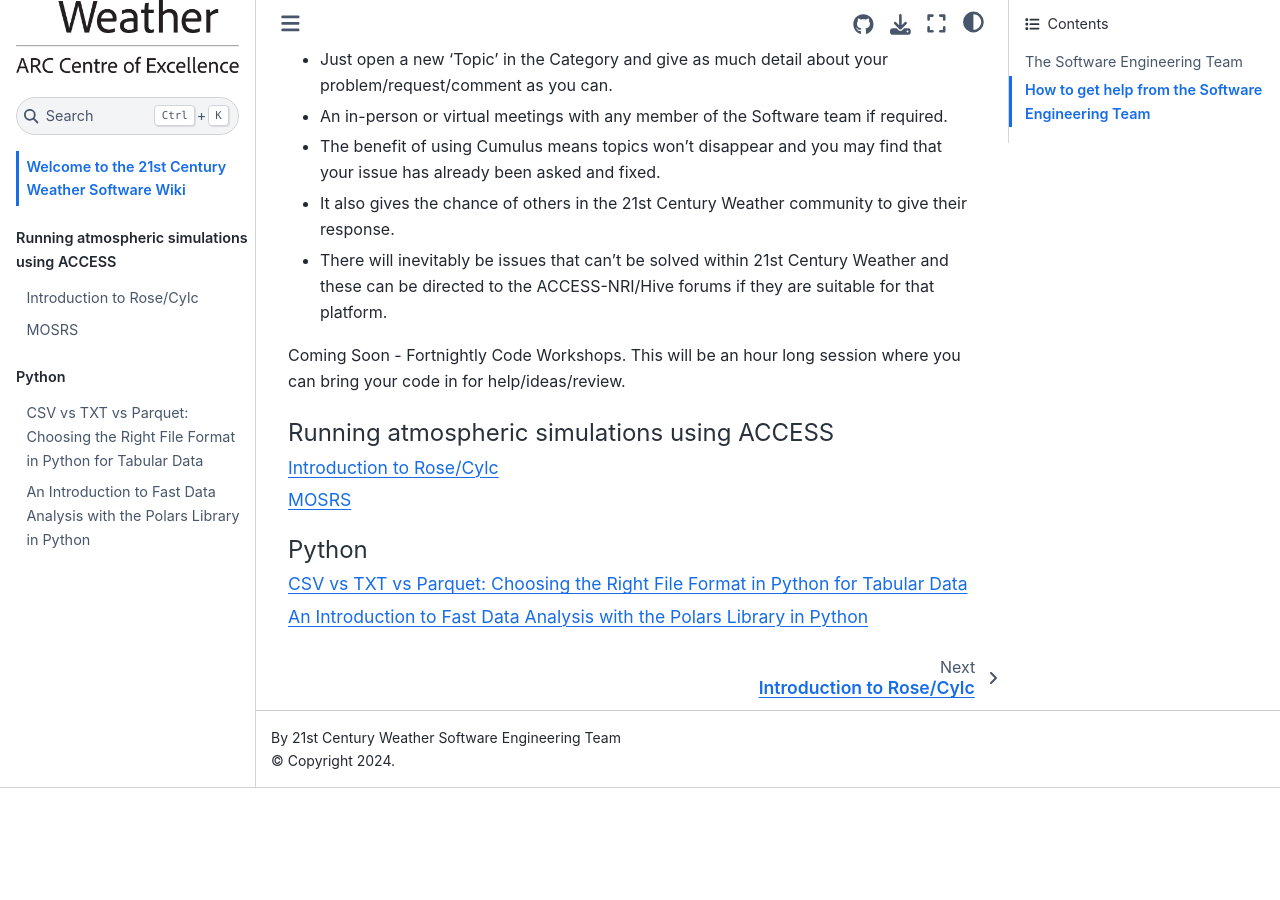
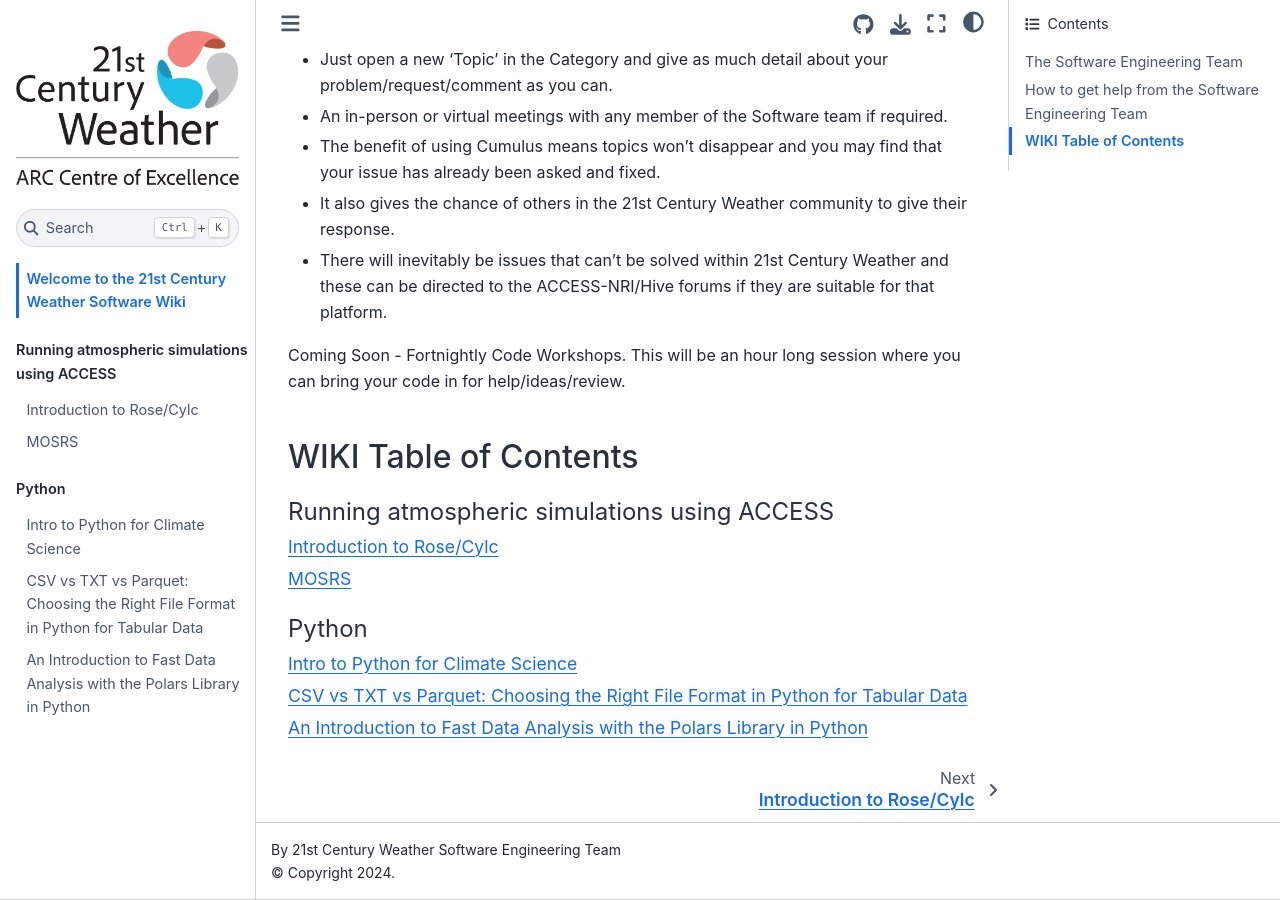
Before and after one commit to 21centuryweather/21st-Century-Weather-Software-Wiki, a Jupyter Book: the page built from intro.md, in a window 1280 px wide and 900 px high, scrolled down 758 px. Built offline with Jupyter Book 1.0.4 settings and Sphinx 7.4.7 and the Sphinx Book theme 1.1.4, drawn with Linux system fonts in a browser that asks for light colours; before the commit the page ends 1546 px from its top, so only the background shows below that; some of the changed lines change nothing that is shown.

Commit message:
Added blog on python, updated intro

````diff
--- a/_toc.yml
+++ b/_toc.yml
@@ -13,5 +13,6 @@
     - file: mosrs/mosrs-intro
   - caption: Python
     chapters:
+    - file: python/intro-python
     - file: python/file_formats
     - file: python/polars-intro
--- a/intro.md
+++ b/intro.md
@@ -26,5 +26,7 @@
 
 Coming Soon - Fortnightly Code Workshops. This will be an hour long session where you can bring your code in for help/ideas/review.
 
+## WIKI Table of Contents
+
 ```{tableofcontents}
 ```
--- /dev/null
+++ b/python/intro-python.md
@@ -0,0 +1,131 @@
+# Intro to Python for Climate Science
+
+Python provides a powerful yet accessible toolkit for analyzing vast datasets, performing complex modeling, and visualizing climate patterns. In climate science, data often involves multiple dimensions—like time, latitude, longitude, and depth—making Python’s specialized libraries invaluable for both efficiency and depth of analysis.
+
+In this introductory post, we’ll walk through the core Python libraries frequently used in climate science: xarray, dask, matplotlib, and pandas. We’ll also touch on popular development environments, Jupyter Notebooks and VS Code, which support interactive, reproducible research workflows ideal for scientific research.
+
+## Why Python is Ideal for Climate Science
+
+Python’s simplicity and rich ecosystem make it an ideal choice for climate science research:
+- **Multi-Dimensional Data Handling**: Climate data often has multiple dimensions, such as time, location, and variables (e.g., temperature, precipitation). Python’s libraries like xarray and dask can handle these complex data structures effortlessly.
+- **Robust Data Analysis and Visualization Tools**: Libraries like pandas for data manipulation and matplotlib for visualization make it easy to process and visualize climate trends.
+- **Community and Open Source**: Python has an active scientific community with extensive documentation and resources, allowing researchers to adopt reproducible, open-source methods.
+
+Whether you’re analyzing atmospheric data, studying ocean temperature patterns, or modeling climate simulations, Python has the tools needed to support robust and scalable research.
+
+## Essential Libraries for Climate Science
+
+Here’s a closer look at the main libraries used in climate science research.
+
+### Xarray: Multi-Dimensional Arrays for Climate Data
+
+xarray provides data structures that make it easy to work with multi-dimensional arrays, such as those found in NetCDF files commonly used in climate science. With xarray, you can work with data that has labeled dimensions, making it simpler to keep track of multiple variables, units, and dimensions.
+- **Handles NetCDF and GRIB Formats**: Designed for climate science data formats.
+- **Metadata Support**: Keeps track of labels for dimensions and coordinates.
+- **Integration with Dask**: Easily loads large datasets by leveraging Dask for parallel processing.
+
+Example:
+```python
+import xarray as xr
+
+# Load a NetCDF climate dataset
+ds = xr.open_mfdataset("climate_data.nc")
+print(ds)
+```
+
+### Dask: Scalable Data Processing for Large Climate Datasets
+
+Dask extends Python’s data processing capabilities, allowing for parallel computation on large datasets. When working with datasets too big for memory, Dask processes data in chunks and manages parallel operations, allowing you to analyze data on a laptop, cloud server, or HPC.
+- **Out-of-Core Computation**: Works with datasets that don’t fit in memory.
+- **Parallel Processing**: Leverages multi-core processors or distributed systems.
+- **Works Seamlessly with Xarray**: Enables efficient loading and computation for xarray DataArrays.
+
+Example:
+```python
+from dask.distributed import Client
+c = Client()
+
+# Load dataset with Dask for lazy evaluation
+ds = xr.open_mfdataset("climate_data.nc", chunks={"time": 100}, Parallel=True)
+```
+
+### Pandas: Data Manipulation and Time Series Analysis
+
+Pandas is a powerful library for handling tabular and time series data. While not optimized for multi-dimensional data, pandas is still useful for climate science when handling metadata, summaries, and specific data manipulations.
+- **Data Wrangling**: Effective for cleaning, merging, and reshaping datasets.
+- **Time Series Support**: Built-in functionality for time series data.
+- **Works with Xarray**: Easily converts between xarray and pandas structures.
+
+Example:
+```python
+import pandas as pd
+
+# Load time series climate data
+df = pd.read_csv("temperature_data.csv")
+print(df.head())
+```
+
+### Matplotlib: Visualizing Climate Data
+
+matplotlib is the primary library for visualizing climate data in Python, enabling high-quality, customizable visualizations, from simple line plots to complex spatial maps.
+
+- **Wide Range of Plot Types**: Line plots, histograms, 2D heatmaps, and more.
+- **Highly Customizable**: Perfect for publication-quality figures.
+- **Integrates with Xarray and Pandas**: Visualizes data directly from data structures.
+
+Example:
+```python
+import matplotlib.pyplot as plt
+
+# Plot a temperature time series
+plt.plot(df["date"], df["temperature"])
+plt.xlabel("Date")
+plt.ylabel("Temperature")
+plt.title("Temperature Over Time")
+plt.show()
+```
+
+## Development Environments: Jupyter Notebooks and VS Code
+
+**Jupyter Notebooks**
+
+Jupyter Notebooks are highly popular in scientific computing because they allow researchers to combine code, results, and documentation in a single environment. With their interactive nature, Jupyter Notebooks are ideal for data exploration and visualization.
+- **Interactive Cells**: Run code cell-by-cell, seeing results instantly.
+- **Markdown Support**: Add notes, equations, and documentation.
+- **Rich Visualization**: View plots and outputs inline, great for iterative analysis.
+
+**VS Code**
+
+Visual Studio Code (VS Code) is a versatile code editor that supports both traditional coding and interactive notebooks, making it a great alternative to Jupyter Notebooks for climate science.
+- **Notebook Support**: The Jupyter extension allows you to run notebooks directly in VS Code.
+- **Advanced Editing and Debugging**: Ideal for larger projects that need a more comprehensive IDE.
+- **Extensions for Data Science**: Customize your environment with extensions for Python, Dask, and more.
+
+Both environments offer unique benefits, allowing researchers to choose based on preference and project requirements.
+
+## Conda Python Environments - analysis3
+
+An Anaconda Python environment is maintained at NCI (created and currently maintaned by the CLEX CMS team), with a wide variety of climate and weather related libraries.
+
+You can find the most recent list of libraries at the [github repository](https://github.com/coecms/conda-envs/blob/analysis3/environment.yml), or run conda list with an environment loaded.
+
+To use any of the conda environments:
+
+- Request access to hh5 (do once)
+- You must first run (to do at each session, a qsub job is a new session):
+```module use /g/data/hh5/public/modules```
+
+
+If you need to use the conda environment in a PBS job you will need to add the [hh5 project](https://my.nci.org.au/mancini/login?next=/mancini/project/hh5) to your storage flags, e.g. `#PBS -l storage=gdata/hh5`. These conda environments will work on gadi login/compute nodes, and in the [ARE cloud environment](https://are-auth.nci.org.au).
+
+**Stable Environment**:
+The stable environment is updated once a quarter, around when NCI do their quarterly maintenance of Gadi. Otherwise everything in the environment stays fixed, packages arent intsalled or updated unless something is very broken.
+
+`module load conda/analysis3`
+
+**Unstable Environment**:
+The unstable environment gets updated more often, new packages and updated packages are installed here. If you ask for a new package it will be installed here.
+
+`module load conda/analysis3-unstable`
+
+When the quarterly update happens the unstable environment becomes the new stable environment.
````
